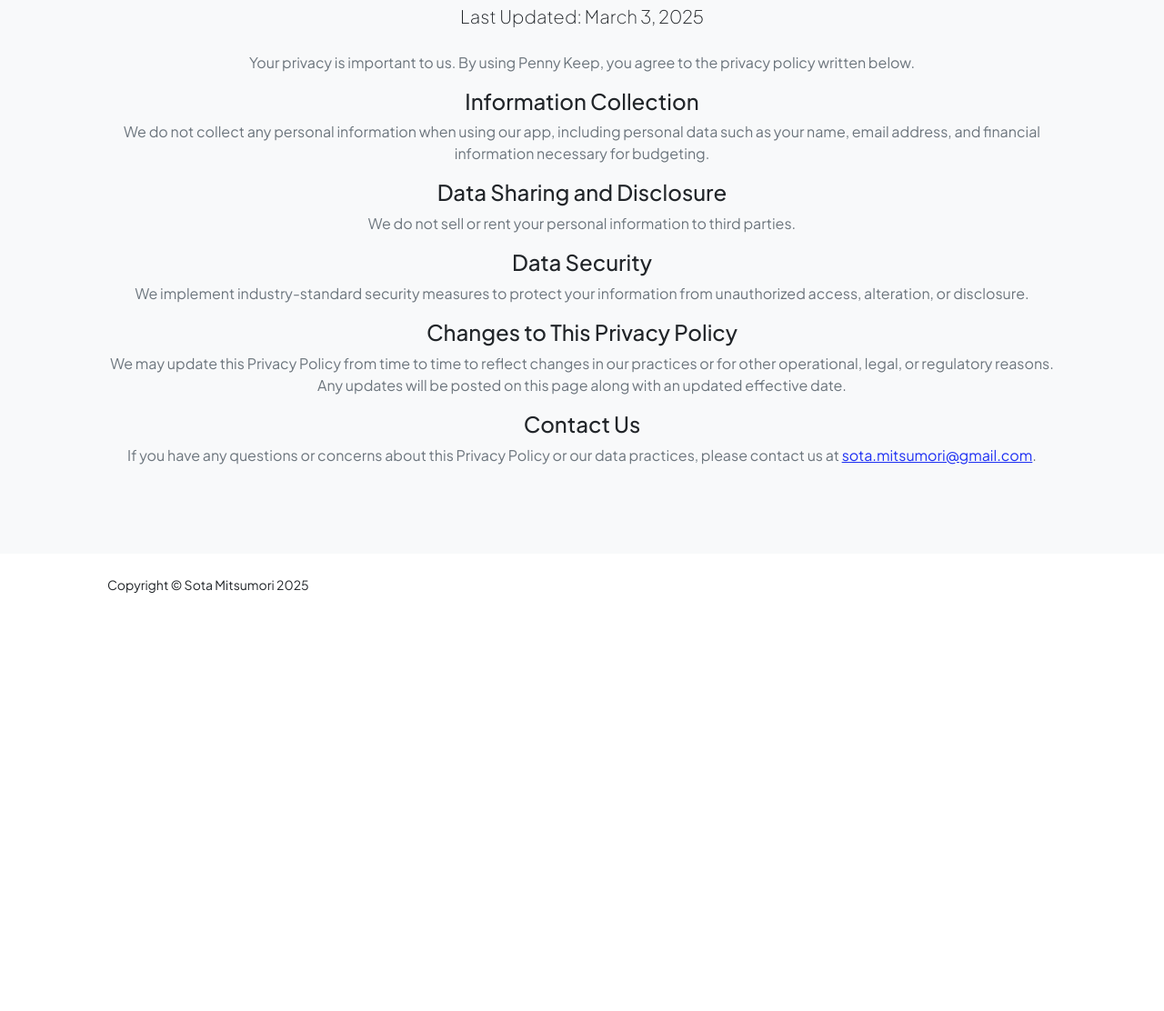
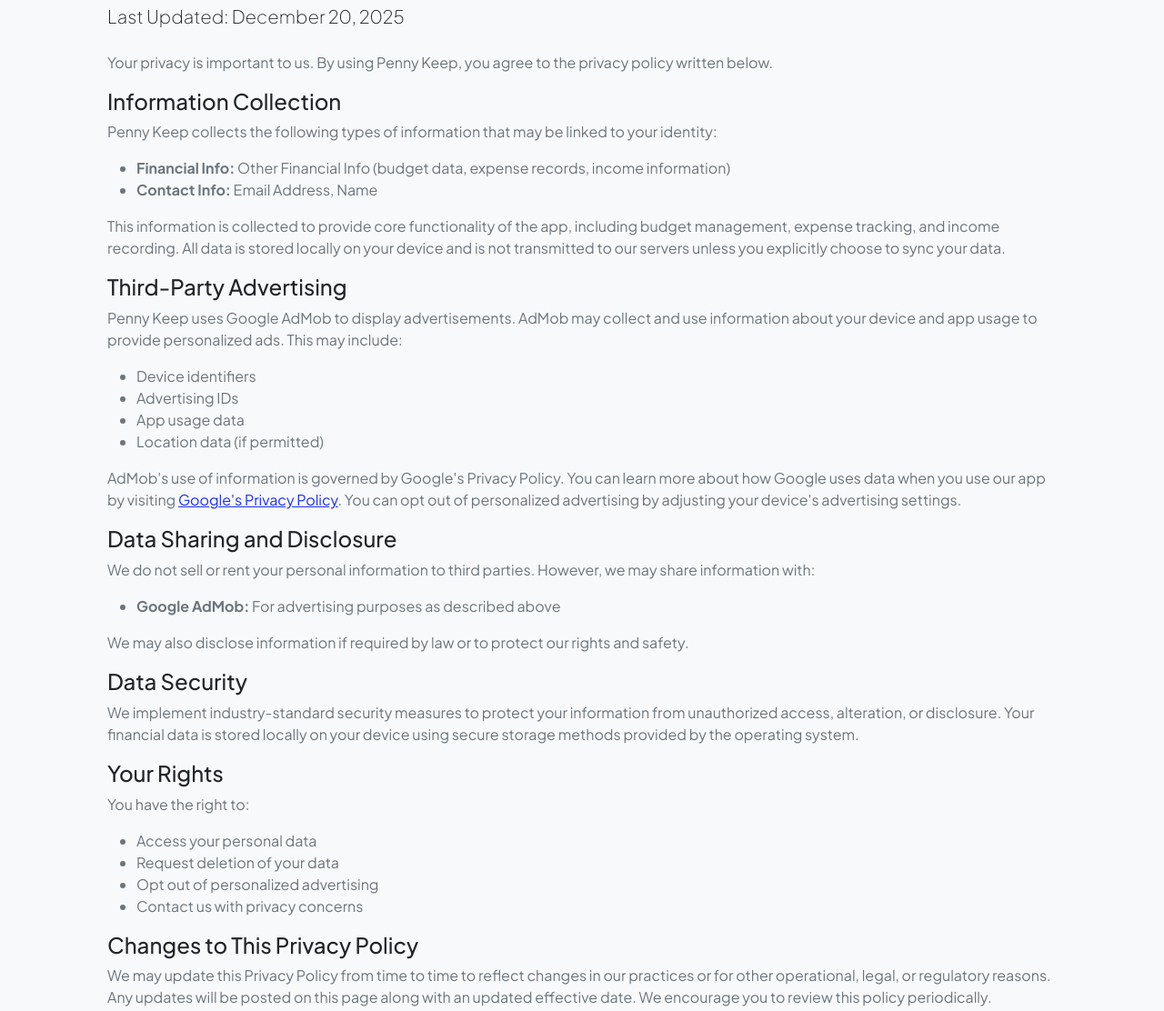
Before and after one commit to sota-mitsumori/PennyKeep-Web, a plain HTML site: page index.html in a window 1280 px wide. Shown: the part 1224-2336 px from the top of the page at 91% size. Before the commit the page ends 1902 px from the top, so only its background shows below. Drawn offline with nearby package versions, Linux system fonts and the light colour scheme; a script that the page names is missing.

Commit message:
update: privacy policy for iOS-v1.4.0

```diff
--- a/index.html
+++ b/index.html
@@ -176,29 +176,67 @@
                 <div class="container px-5">
                     <div class="row gx-5 justify-content-center">
                         <div class="col-xxl-8">
-                            <div class="text-center my-5">
+                            <div class="text-start my-5">
                                 <h2 class="display-5 fw-bolder"><span class="text-gradient d-inline">Privacy Policy</span></h2>
-                                <p class="lead fw-light mb-4">Last Updated: March 3, 2025</p>
-                                <p class="text-muted">Your privacy is important to us.  By using Penny Keep, you agree to the privacy policy written below.</p>
+                                <p class="lead fw-light mb-4">Last Updated: December 20, 2025</p>
+                                <p class="text-muted">Your privacy is important to us. By using Penny Keep, you agree to the privacy policy written below.</p>
 
                                 <h4>Information Collection</h4>
                                 <p class="text-muted">
-                                    We do not collect any personal information when using our app, including personal data such as your name, email address, and financial information necessary for budgeting.
+                                    Penny Keep collects the following types of information that may be linked to your identity:
+                                </p>
+                                <ul class="text-muted text-start" style="display: inline-block;">
+                                    <li><strong>Financial Info:</strong> Other Financial Info (budget data, expense records, income information)</li>
+                                    <li><strong>Contact Info:</strong> Email Address, Name</li>
+                                </ul>
+                                <p class="text-muted">
+                                    This information is collected to provide core functionality of the app, including budget management, expense tracking, and income recording. All data is stored locally on your device and is not transmitted to our servers unless you explicitly choose to sync your data.
+                                </p>
+
+                                <h4>Third-Party Advertising</h4>
+                                <p class="text-muted">
+                                    Penny Keep uses Google AdMob to display advertisements. AdMob may collect and use information about your device and app usage to provide personalized ads. This may include:
+                                </p>
+                                <ul class="text-muted text-start" style="display: inline-block;">
+                                    <li>Device identifiers</li>
+                                    <li>Advertising IDs</li>
+                                    <li>App usage data</li>
+                                    <li>Location data (if permitted)</li>
+                                </ul>
+                                <p class="text-muted">
+                                    AdMob's use of information is governed by Google's Privacy Policy. You can learn more about how Google uses data when you use our app by visiting <a href="https://policies.google.com/privacy" target="_blank">Google's Privacy Policy</a>. You can opt out of personalized advertising by adjusting your device's advertising settings.
                                 </p>
 
                                 <h4>Data Sharing and Disclosure</h4>
                                 <p class="text-muted">
-                                    We do not sell or rent your personal information to third parties.
+                                    We do not sell or rent your personal information to third parties. However, we may share information with:
+                                </p>
+                                <ul class="text-muted text-start" style="display: inline-block;">
+                                    <li><strong>Google AdMob:</strong> For advertising purposes as described above</li>
+                                </ul>
+                                <p class="text-muted">
+                                    We may also disclose information if required by law or to protect our rights and safety.
                                 </p>
 
                                 <h4>Data Security</h4>
                                 <p class="text-muted">
-                                    We implement industry-standard security measures to protect your information from unauthorized access, alteration, or disclosure.
+                                    We implement industry-standard security measures to protect your information from unauthorized access, alteration, or disclosure. Your financial data is stored locally on your device using secure storage methods provided by the operating system.
                                 </p>
+
+                                <h4>Your Rights</h4>
+                                <p class="text-muted">
+                                    You have the right to:
+                                </p>
+                                <ul class="text-muted text-start" style="display: inline-block;">
+                                    <li>Access your personal data</li>
+                                    <li>Request deletion of your data</li>
+                                    <li>Opt out of personalized advertising</li>
+                                    <li>Contact us with privacy concerns</li>
+                                </ul>
 
                                 <h4>Changes to This Privacy Policy</h4>
                                 <p class="text-muted">
-                                    We may update this Privacy Policy from time to time to reflect changes in our practices or for other operational, legal, or regulatory reasons. Any updates will be posted on this page along with an updated effective date.
+                                    We may update this Privacy Policy from time to time to reflect changes in our practices or for other operational, legal, or regulatory reasons. Any updates will be posted on this page along with an updated effective date. We encourage you to review this policy periodically.
                                 </p>
 
                                 <h4>Contact Us</h4>
```
